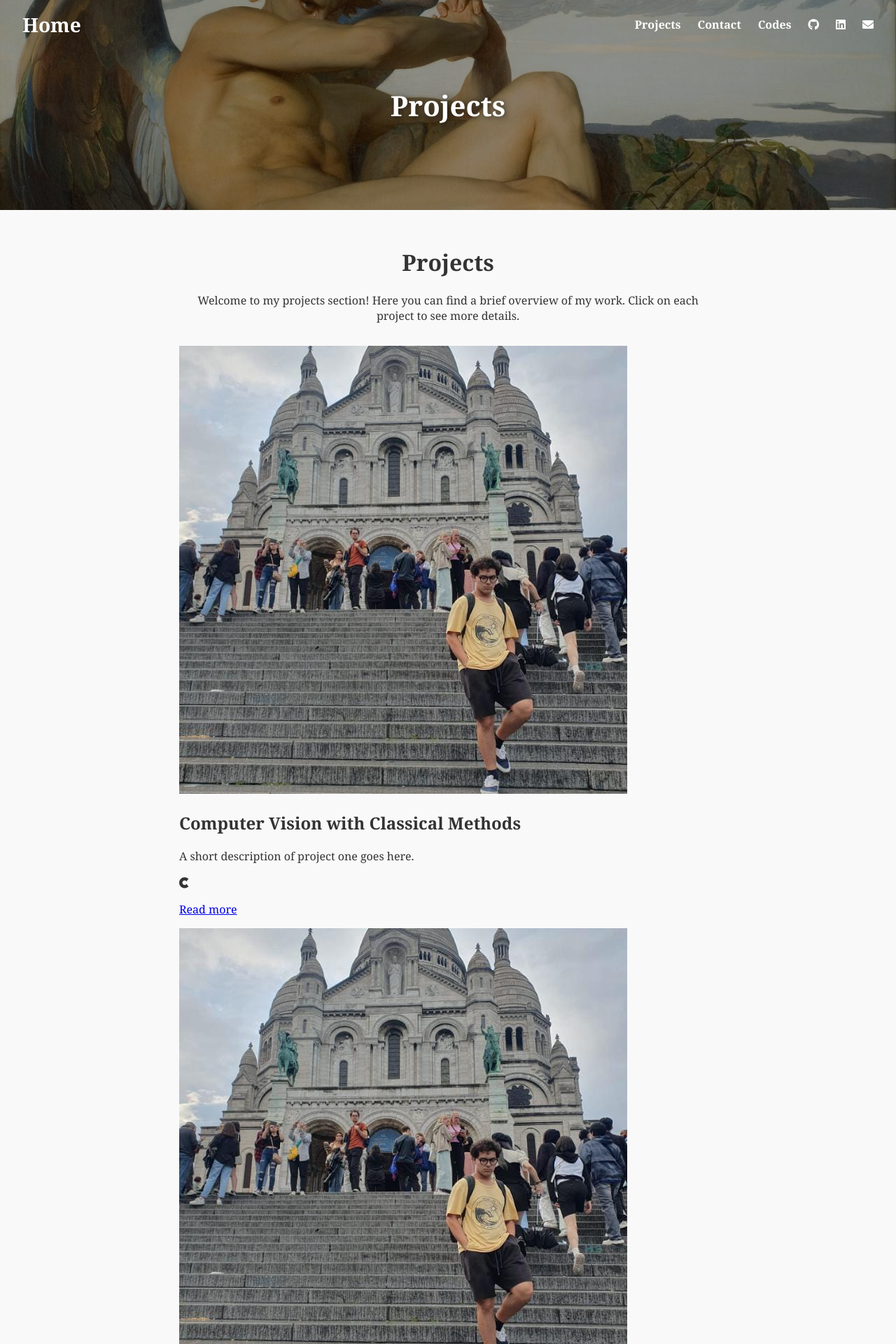
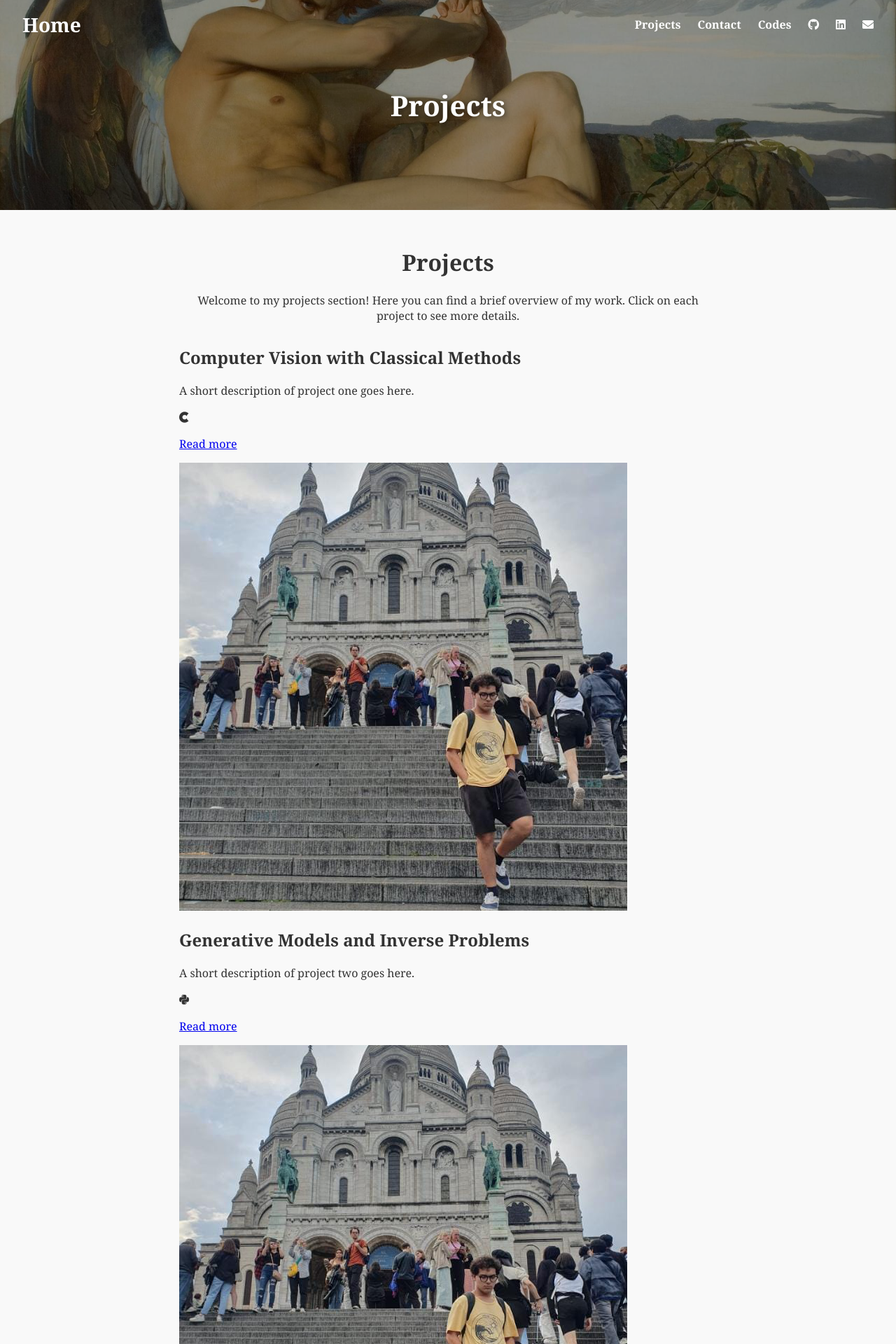
Before and after one commit to EwerthonMelzani/ewerthonmelzani.github.io, a Jekyll site: the page built from projects.md, in a window 1280 px wide. Shown: the top 1920 px of the page at 70% size. Built offline with Jekyll 4.4.1, drawn with Linux system fonts in a browser that asks for light colours.

Commit message:
The site with new layout

```diff
--- a/projects.md
+++ b/projects.md
@@ -14,46 +14,46 @@ banner: /assets/images/background.jpg
 
   <!-- Project 1 -->
   <div class="project-card">
-    <img src="/assets/images/profile.png" alt="Project 1 image" class="project-image">
     <h2>Computer Vision with Classical Methods</h2>
     <p>A short description of project one goes here.</p>
     <div class="project-icons">
       <i class="fab fa-cuttlefish" title="C++"></i> <!-- Example icon for C++ -->
     </div>
     <p><a href="/projects/project-one/">Read more</a></p>
+    <img src="/assets/images/profile.png" alt="Project 1 image" class="project-image">
   </div>
 
   <!-- Project 2 -->
   <div class="project-card">
-    <img src="/assets/images/profile.png" alt="Project 2 image" class="project-image">
     <h2>Generative Models and Inverse Problems</h2>
     <p>A short description of project two goes here.</p>
     <div class="project-icons">
       <i class="fab fa-python" title="Python / PyTorch"></i>
     </div>
     <p><a href="/projects/project-two/">Read more</a></p>
+    <img src="/assets/images/profile.png" alt="Project 1 image" class="project-image">
   </div>
 
   <!-- Project 3 -->
   <div class="project-card">
-    <img src="/assets/images/profile.png" alt="Project 3 image" class="project-image">
     <h2>Implementing Generative Models in Jax</h2>
     <p>A short description of project three goes here.</p>
     <div class="project-icons">
       <i class="fab fa-python" title="Python / JAX"></i>
     </div>
     <p><a href="/projects/project-three/">Read more</a></p>
+    <img src="/assets/images/profile.png" alt="Project 1 image" class="project-image">
   </div>
 
   <!-- Project 4 -->
   <div class="project-card">
-    <img src="/assets/images/profile.png" alt="Project 4 image" class="project-image">
     <h2>Casual Project in C</h2>
     <p>As the name says, sometimes me and my friends implement data structures in C and solve exercises on LeetCode.</p>
     <div class="project-icons">
       <i class="fas fa-c" title="C"></i> <!-- Use a generic icon for C -->
     </div>
     <p><a href="https://github.com/EwerthonMelzani/Friends_of_C">Read more</a></p>
+    <img src="/assets/images/profile.png" alt="Project 1 image" class="project-image">
   </div>
 
 </div>
```
